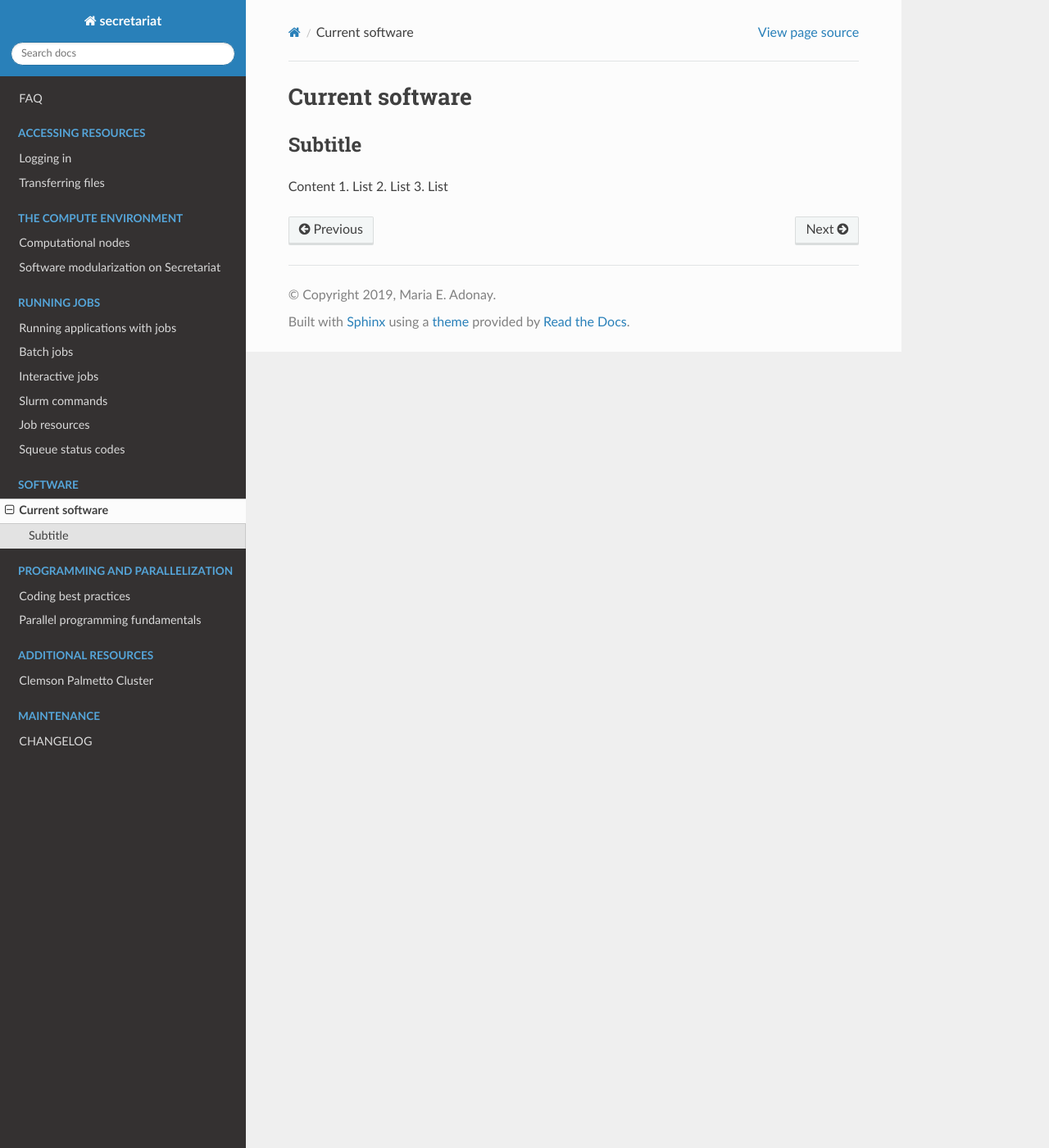
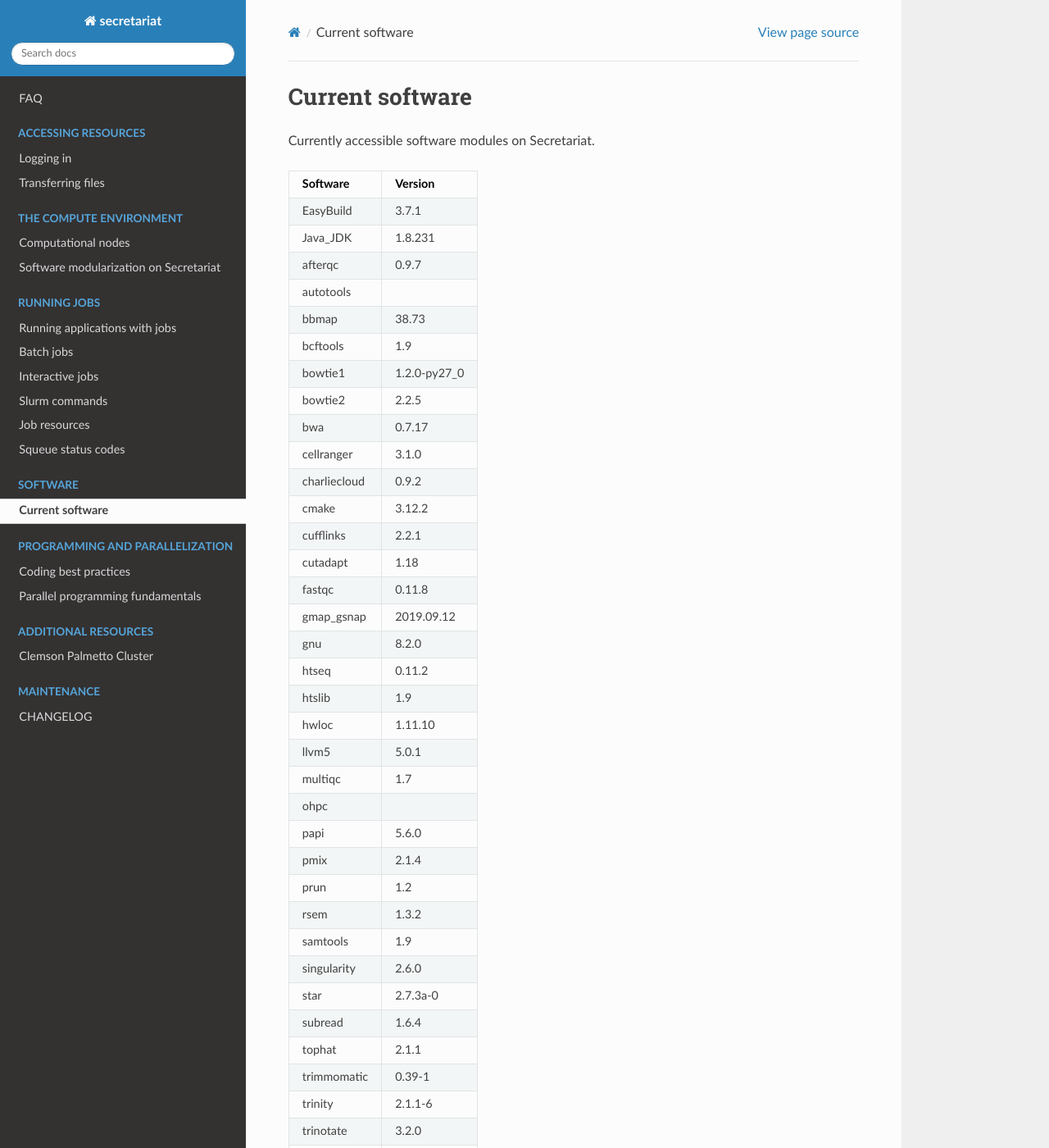
Before and after one commit to amalgamaria/secretariat, a Sphinx documentation site: the page built from docs/software/current-software.rst, in a window 1280 px wide and 1400 px high. Shown: the whole window at 82% size. Built offline with Sphinx 7.4.7 and the Read the Docs theme 2.0.0, drawn with Linux system fonts in a browser that asks for light colours; some of the changed text lies outside the part shown.

Commit message:
Add current software

```diff
--- a/docs/software/current-software.rst
+++ b/docs/software/current-software.rst
@@ -1,10 +1,47 @@
 Current software
 ================
 
-Subtitle
-********
+Currently accessible software modules on Secretariat.
 
-Content
-1.	List
-2.	List
-3.	List
+===============	===============
+Software	Version
+===============	===============
+EasyBuild	3.7.1
+Java_JDK	1.8.231
+afterqc		0.9.7
+autotools
+bbmap           38.73
+bcftools	1.9
+bowtie1		1.2.0-py27_0
+bowtie2		2.2.5
+bwa		0.7.17
+cellranger	3.1.0
+charliecloud	0.9.2
+cmake		3.12.2
+cufflinks	2.2.1
+cutadapt	1.18
+fastqc		0.11.8
+gmap_gsnap	2019.09.12
+gnu		8.2.0
+htseq		0.11.2
+htslib		1.9
+hwloc		1.11.10
+llvm5		5.0.1
+multiqc		1.7
+ohpc
+papi		5.6.0
+pmix		2.1.4
+prun		1.2
+rsem		1.3.2
+samtools	1.9
+singularity	2.6.0
+star		2.7.3a-0
+subread		1.6.4
+tophat		2.1.1
+trimmomatic	0.39-1
+trinity		2.1.1-6
+trinotate	3.2.0
+valgrind	3.13.0
+===============	===============
+
+List last updated: 4 December 2019.
```
